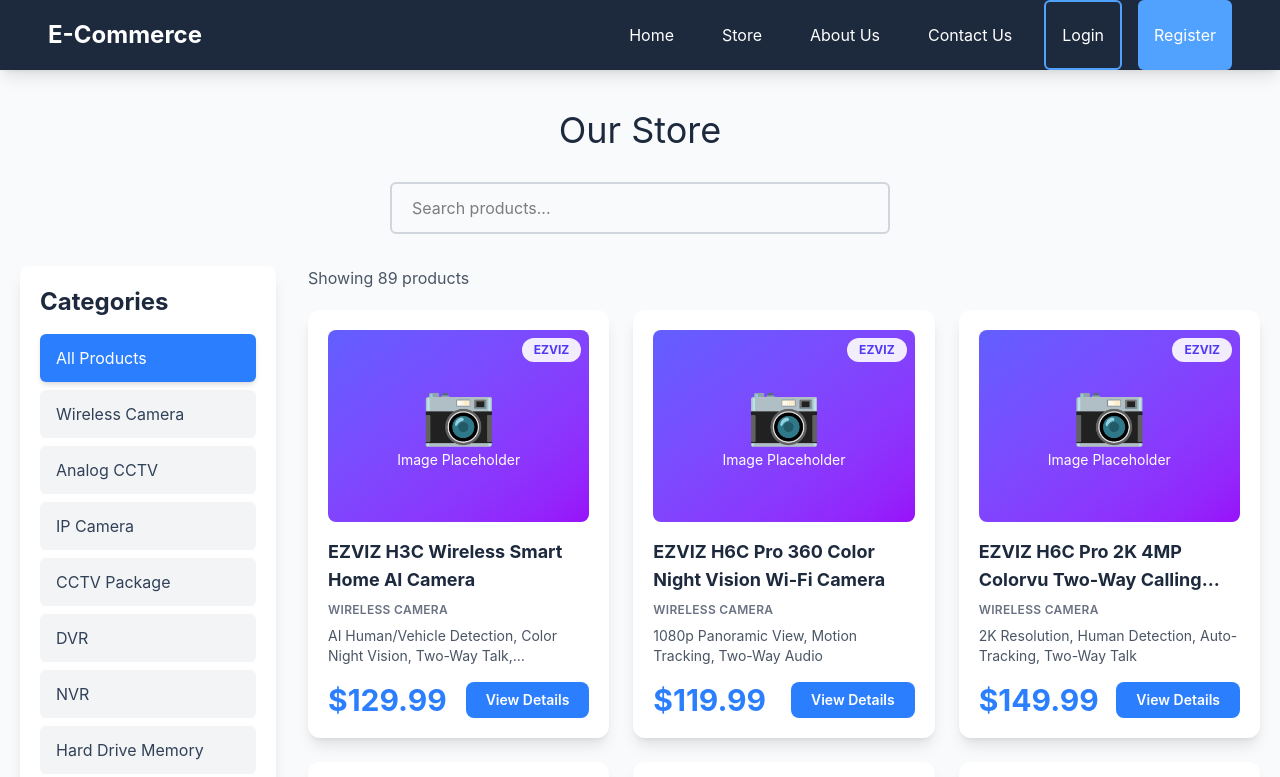
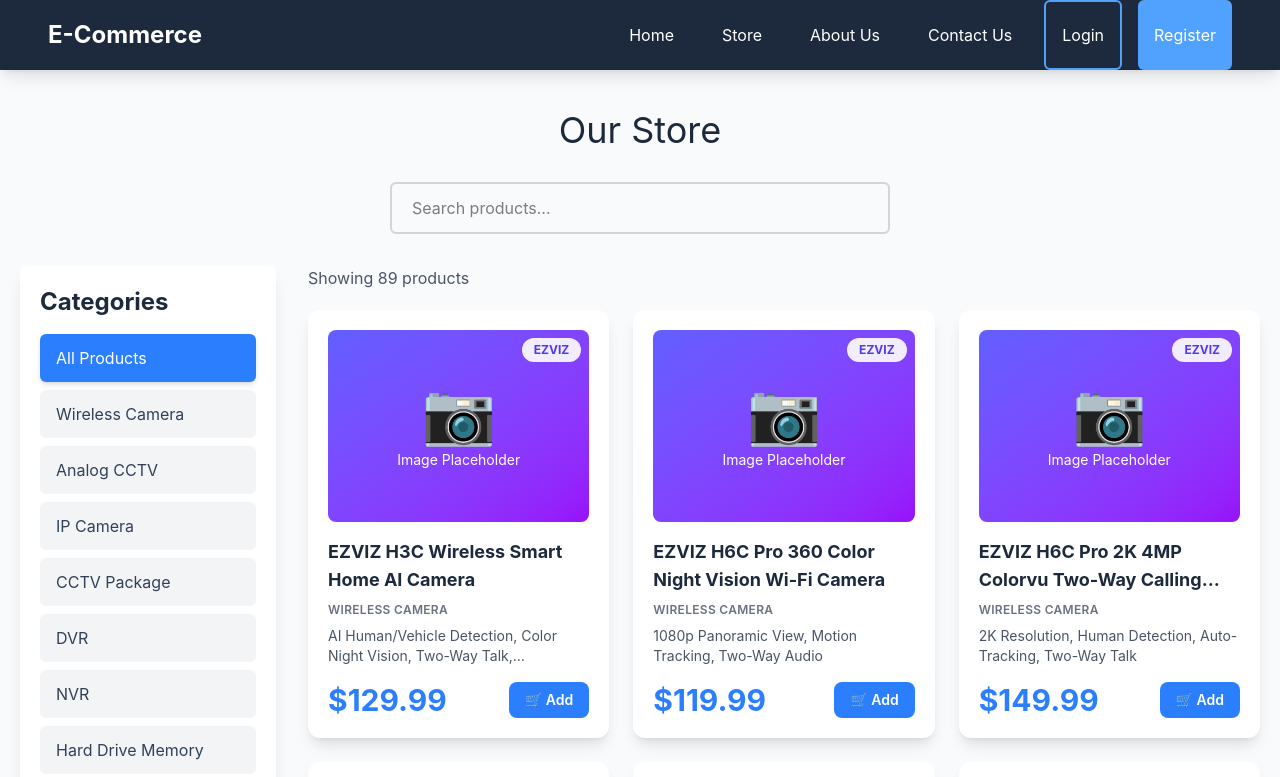
Before and after one commit to Pasindurandima/CCTV, a React (Vite) app in the folder frontend/: page /store in a window 1280 px wide. Shown: the top 777 px of the page. Built offline with nearby package versions, Linux system fonts and the light colour scheme.

Commit message:
cart add

```diff
--- a/frontend/src/pages/Store.jsx
+++ b/frontend/src/pages/Store.jsx
@@ -237,12 +237,18 @@
                     )}
                     <div className="flex items-center justify-between mt-4">
                       <p className="text-3xl text-blue-500 font-bold">${product.price}</p>
-                      <button
-                        onClick={(e) => e.preventDefault()}
-                        className="bg-blue-500 text-white border-none py-2 px-5 rounded-lg cursor-pointer text-sm transition-all hover:bg-blue-600 hover:scale-105 font-semibold"
-                      >
-                        View Details
-                      </button>
+                      <div className="flex gap-2">
+                        <button
+                          onClick={(e) => {
+                            e.preventDefault();
+                            alert(`${product.name} added to cart!`);
+                          }}
+                          className="bg-blue-500 text-white border-none py-2 px-4 rounded-lg cursor-pointer text-sm transition-all hover:bg-green-600 hover:scale-105 font-semibold flex items-center gap-1"
+                          title="Add to Cart"
+                        >
+                          🛒 Add
+                        </button>
+                      </div>
                     </div>
                   </div>
                 </div>
```
